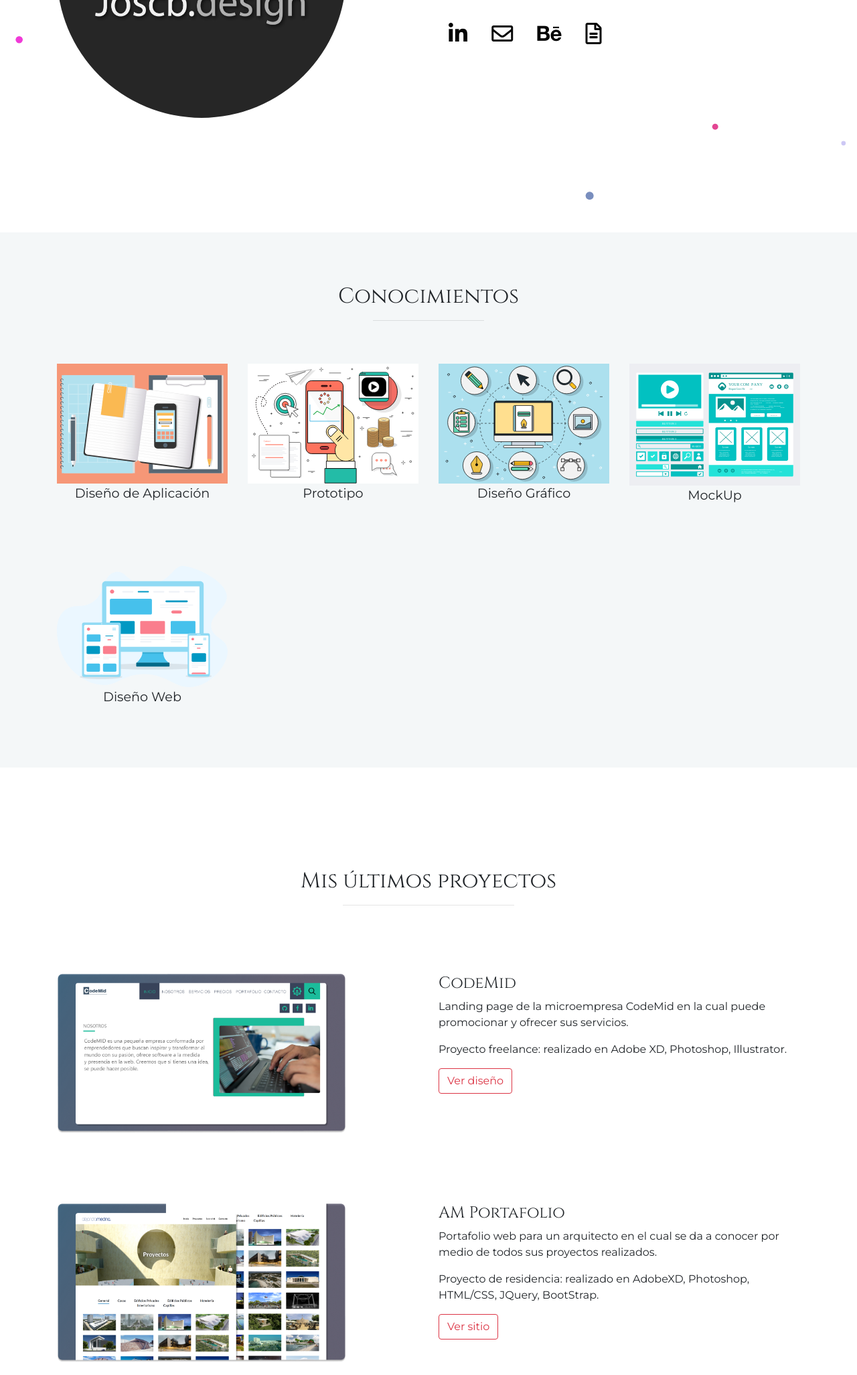
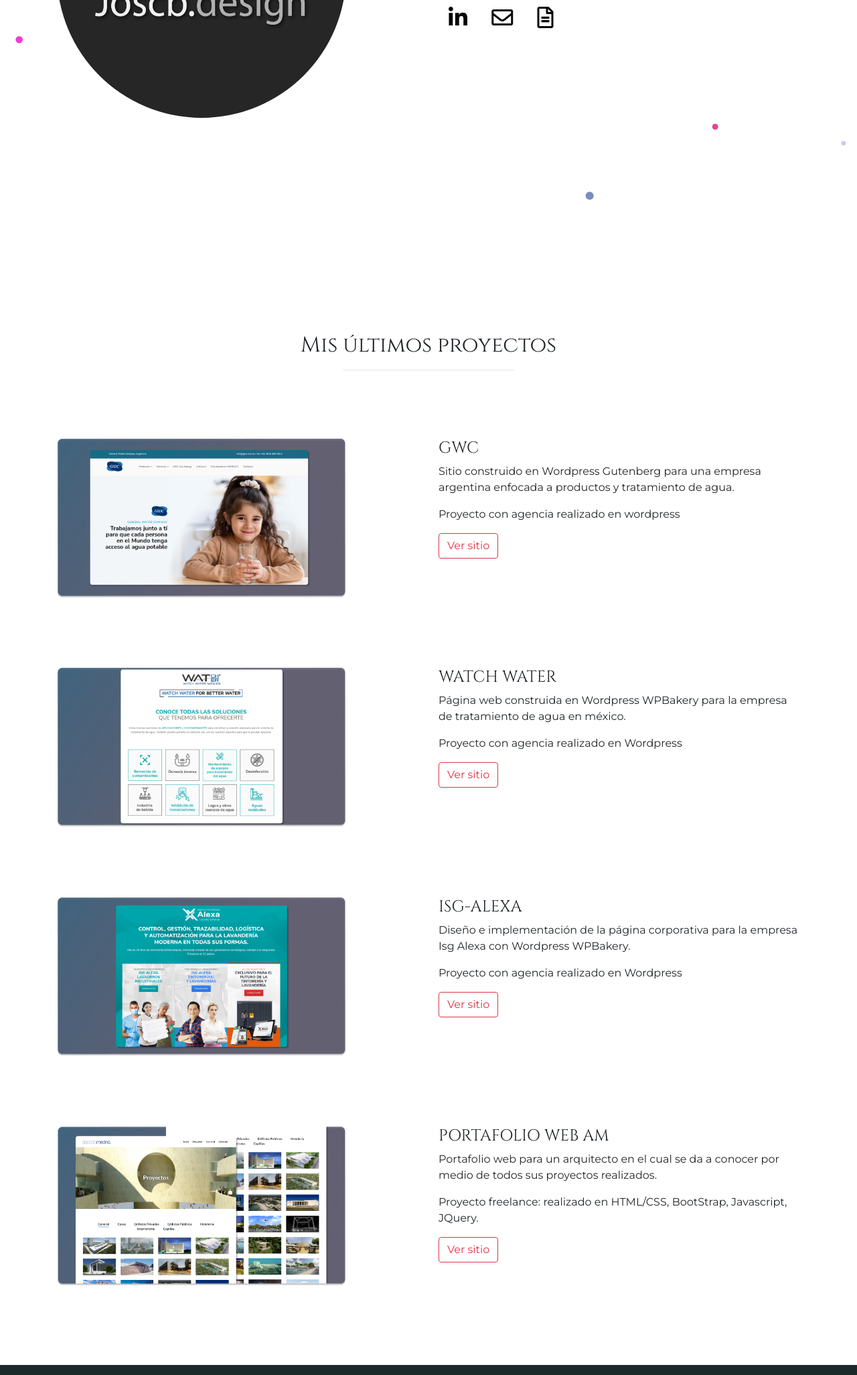
Before and after one commit to josscastillo4/portafolio, a website: page index.html in a window 1280 px wide. Shown: the part 484-2537 px from the top of the page at 67% size. Drawn offline with nearby package versions, Linux system fonts and the light colour scheme.

Commit message:
commit actualizacion

```diff
--- a/index.html
+++ b/index.html
@@ -17,7 +17,7 @@
     <nav class="navbar navbar-expand-lg navbar-light fixed-top">
       <div class="container-fluid">
         <a class="navbar-brand"  href="index.html">
-          <img class="logo" src="./public/image/logo.png" alt="logo">
+          <img class="logo" src="./public/image/logo2.png" alt="logo">
         </a>
         <button class="navbar-toggler" type="button" data-toggle="collapse" data-target="#navbarResponsive">
           <span class="navbar-toggler-icon"></span>
@@ -42,81 +42,20 @@
         <img src="./public/image/jos-logo.jpg" class="img-fluid profile" alt="foto de perfil">
       </figure>
       <div class="col-lg-6 col-sm-12 about about1">
-      <h1 class="tittle">Hola, soy <span class="tittle secondary-color">Joselyne</span></h1>
-        <h4 class="">Web/Graphic Designer</h4>
+      <h1 class="tittle">Joselyne <span class="tittle secondary-color">Castillo</span></h1>
+        <h4 class="">Web/UI Designer</h4>
       <div class="mt-4">
         Me dedico a la creación de diseños de páginas web responsivas e interfaz de usuario por medio de
-        mockups y modelado de prototipos utilizando herramientas como Photoshop, Illustrator,
-        Adobe XD y Figma. También realizo diseños para contenidos de redes sociales, infografías,
-        tarjetas de presentación y logotipos.
+        mockups y modelado de prototipos, también realizo maquetado y construcción de sitios en Wordpress y BootStrap.
       </div>
       <div class="col-12 links">
         <a href="https://www.linkedin.com/in/joselynecastillo4/" target="_blank"><i class="icons fab fa-linkedin-in"></i></a>
         <a href="mailto:josscb4@gmail.com"><i class="icons far fa-envelope"></i></a>
-        <a href="https://behance.net/joselyncastill4" target="_blank"><i class="icons fab fa-behance"></i></a>
         <a href="./public/JoselyneCastillo-CV.pdf" download><i class="far fa-file-alt"></i></a>
       </div>
     </div>
   </div>
 </section>
-
-  <section id="knowledge" class="bg-color pt">
-    <h2 class="tittle text-center latest">Conocimientos</h2>
-    <hr class="line1">
-    <section class="container text-center mt1">
-      <div class="row">
-        <div class="col-lg-3 col-6 mb1">
-          <img src="public/image/appdesign.svg"  alt="app" /><br/>
-          <span class="words" >Diseño de Aplicación</span>
-        </div>
-        <div class="col-lg-3 col-6 mb1">
-          <img src="./public/image/prototipo.svg"  alt="prototipo" /><br/>
-          <span class="words">Prototipo</span>
-        </div>
-        <!-- <div class="col-lg-3 col-6 mb1">
-          <img src="./public/image/UX.svg"  alt="experiencia de usuario" /><br/>
-          <span class="words">Experiencia de usuario</span>
-        </div> -->
-        <div class="col-lg-3 col-6 mb1">
-          <img src="./public/image/grafico.svg"  alt="Diseño gráfico" /><br/>
-          <span class="words">Diseño Gráfico</span>
-        </div>
-        <div class="col-lg-3 col-6 mb1">
-          <img src="./public/image/mockup.svg"  alt="mockup"/><br/>
-          <span class="words">MockUp</span>
-        </div>
-        <div class="col-lg-3 col-6 mb1">
-          <img src="./public/image/web.svg"  alt="Diseño web"/><br/>
-          <span class="words">Diseño Web</span>
-        </div>
-        <!-- <div class="col-lg-3 col-6 mb1">
-          <img src="./public/image/babel.png" class="width mb-4" alt="babel"/><br/>
-          <span class="words">Babel</span>
-        </div>
-        <div class="col-lg-3 col-6 mb1">
-          <img src="./public/image/css.png" class="width mb-4" alt="CSS3"/><br/>
-          <span class="words">CSS3</span>
-        </div>
-        <div class="col-lg-3 col-6 mb1">
-          <img src="./public/image/bootstrap.png" class="width mb-4" alt="bootstrap"/><br/>
-          <span class="words">Bootstrap</span>
-        </div>
-        <div class="col-lg-3 col-6 mb1">
-          <img src="./public/image/figma.svg" class="width mb-4" alt="figma"/><br/>
-          <span class="words">Figma</span>
-        </div>
-        <div class="col-lg-3 col-6 mb1">
-          <img src="./public/image/github.svg" class="width mb-4" alt="github"/><br/>
-          <span class="words">GitHub</span>
-        </div>
-        <div class="col-lg-3 col-6 mb1">
-          <img src="./public/image/git.png" class="width mb-4" alt="git"/><br/>
-          <span class="words">Git</span>
-        </div> -->
-      </div>
-    </section>
-  </section>
-
 
   <div class="my-4" id="project"></div>
 
@@ -130,16 +69,46 @@
 <section class="container mt">
   <div class="row mb">
     <figure class="col-lg-6 col-sm-12 fig">
-      <img class="img-fluid project-img" src="./public/image/Frame 1.png" alt="proyecto burger-queen">
+      <img class="img-fluid project-img" src="./public/image/Frame 6.png" alt="proyecto burger-queen">
     </figure>
     <div class="col-lg-6 col-sm-12 ">
-      <h4 class="tittle">CodeMid</h4>
+      <h4 class="tittle">GWC</h4>
       <p class="">
-        Landing page de la microempresa CodeMid en la cual puede promocionar y ofrecer sus servicios.
+        Sitio construido en Wordpress Gutenberg para una empresa argentina enfocada a productos y tratamiento de agua.
       </p>
-      <p><span class="bold">Proyecto freelance:</span> realizado en Adobe XD, Photoshop, Illustrator.</p>
-      <a href="https://www.behance.net/gallery/113476589/CodeMid-Web" target="_blank" class="btn btn-outline-danger">Ver diseño</a>
+      <p><span class="bold">Proyecto con agencia</span> realizado en wordpress</p>
+      <a href="https://altastudio.mx/test/gwcarg/" target="_blank" class="btn btn-outline-danger">Ver sitio</a>
       <!-- <a href="https://cinthyasegura.github.io/LIM008-fe-burger-queen/" target="_blank" class="btn btn-outline-danger ml-3">Ver demo</a> -->
+    </div>
+  </div>
+
+  <div class="row mb">
+    <figure class="col-lg-6 col-sm-12 fig">
+      <img class="img-fluid project-img" src="./public/image/Frame 5.png" alt="proyecto burger-queen">
+    </figure>
+    <div class="col-lg-6 col-sm-12 ">
+      <h4 class="tittle">WATCH WATER</h4>
+      <p class="">
+        Página web construida en Wordpress WPBakery para la empresa de tratamiento de agua en méxico.
+      </p>
+      <p><span class="bold">Proyecto con agencia</span> realizado en Wordpress</p>
+      <a href="http://watchwater.mx" target="_blank" class="btn btn-outline-danger">Ver sitio</a>
+      <!-- <a href="https://dayaguerra.github.io/LIM008-social-network/src/#/signin" target="_blank" class="btn btn-outline-danger  ml-3">Ver demo</a> -->
+    </div>
+  </div>
+
+  <div class="row mb">
+    <figure class="col-lg-6 col-sm-12 fig">
+      <img class="img-fluid project-img" src="./public/image/Frame 7.png" alt="proyecto burger-queen">
+    </figure>
+    <div class="col-lg-6 col-sm-12 ">
+      <h4 class="tittle">ISG-ALEXA</h4>
+      <p class="">
+        Diseño e implementación de la página corporativa para la empresa Isg Alexa con Wordpress WPBakery.
+      </p>
+      <p><span class="bold">Proyecto con agencia</span> realizado en Wordpress</p>
+      <a href="https://isg-alexa.com" target="_blank" class="btn btn-outline-danger">Ver sitio</a>
+      <!-- <a href="https://cinthyasegura.github.io/lim-2018-11-bc-core-am-data-lovers/src/" target="_blank" class="btn btn-outline-danger ml-3">Ver demo</a> -->
     </div>
   </div>
 
@@ -148,42 +117,12 @@
       <img class="img-fluid project-img" src="./public/image/Frame 2.png" alt="proyecto burger-queen">
     </figure>
     <div class="col-lg-6 col-sm-12 ">
-      <h4 class="tittle">AM Portafolio</h4>
+      <h4 class="tittle">PORTAFOLIO WEB AM</h4>
       <p class="">
         Portafolio web para un arquitecto en el cual se da a conocer por medio de todos sus proyectos realizados.
       </p>
-      <p><span class="bold">Proyecto de residencia:</span> realizado en AdobeXD, Photoshop, HTML/CSS, JQuery, BootStrap. </p>
+      <p><span class="bold">Proyecto freelance:</span> realizado en HTML/CSS, BootStrap, Javascript, JQuery.</p>
       <a href="http://alejandromedina.mx" target="_blank" class="btn btn-outline-danger">Ver sitio</a>
-      <!-- <a href="https://dayaguerra.github.io/LIM008-social-network/src/#/signin" target="_blank" class="btn btn-outline-danger  ml-3">Ver demo</a> -->
-    </div>
-  </div>
-
-  <div class="row mb">
-    <figure class="col-lg-6 col-sm-12 fig">
-      <img class="img-fluid project-img" src="./public/image/Frame 4.png" alt="proyecto burger-queen">
-    </figure>
-    <div class="col-lg-6 col-sm-12 ">
-      <h4 class="tittle">Grupo AQS</h4>
-      <p class="">
-        Diseño e implementación de la página corporativa para la empresa Grupo AQS, en la cual pueden consultar cualquier información, productos o servicios que se ofrecen.
-      </p>
-      <p><span class="bold">Proyecto de residencia:</span> realizado en Photoshop, HTML/CSS, JQuery, BootStrap.</p>
-      <a href="https://www.behance.net/gallery/113476955/Grupo-AQS" target="_blank" class="btn btn-outline-danger">Ver diseño</a>
-      <!-- <a href="https://cinthyasegura.github.io/lim-2018-11-bc-core-am-data-lovers/src/" target="_blank" class="btn btn-outline-danger ml-3">Ver demo</a> -->
-    </div>
-  </div>
-
-  <div class="row mb">
-    <figure class="col-lg-6 col-sm-12 fig">
-      <img class="img-fluid project-img" src="./public/image/Frame 3.png" alt="proyecto burger-queen">
-    </figure>
-    <div class="col-lg-6 col-sm-12 ">
-      <h4 class="tittle">Diseño de Interiores</h4>
-      <p class="">
-        Es una propuesta de diseño para una página web corporativa dedicada al diseño de Interiores.
-      </p>
-      <p><span class="bold">Proyecto freelance:</span> realizado en Photoshop, HTML/CSS, JQuery.</p>
-      <a href="https://josscastillo4.github.io/ProyectInteriorDesign/" target="_blank" class="btn btn-outline-danger">Ver demo</a>
     </div>
   </div>
 </section>
@@ -197,16 +136,9 @@
       <div class="col-12">
           <h2 class="latest">CONTACTO</h2>
           <hr class="line1">
-          <p class="talk">Contactame a través de mis redes sociales. Estaré encantada de poder conversar &#128155;</p>
+          <p class="talk">josscb4@gmail.com</p>
       </div>
     </div>
-
-            <div class="social">
-              <a href="https://www.linkedin.com/in/joselynecastillo4/" target="_blank"><i class="fab fa-linkedin"></i></a>
-              <a href="mailto:josscb4@gmail.com"><i class="fas fa-envelope"></i></a>
-              <a href="https://behance.net/joselyncastill4" target="_blank"><i class="icons fab fa-behance"></i></a>
-              <a href="./public/JoselyneCastillo-CV.pdf" download><i class="far fa-file-alt"></i></a>
-            </div>
   </footer>
   <div class="foot pt-3">Creado por Joscb.design</div>
 
```
Also changed, not shown: public/image/Frame 5.png (added), public/image/Frame 6.png (added), public/image/Frame 7.png (added), public/image/logo2.png (added), 1 other file.
